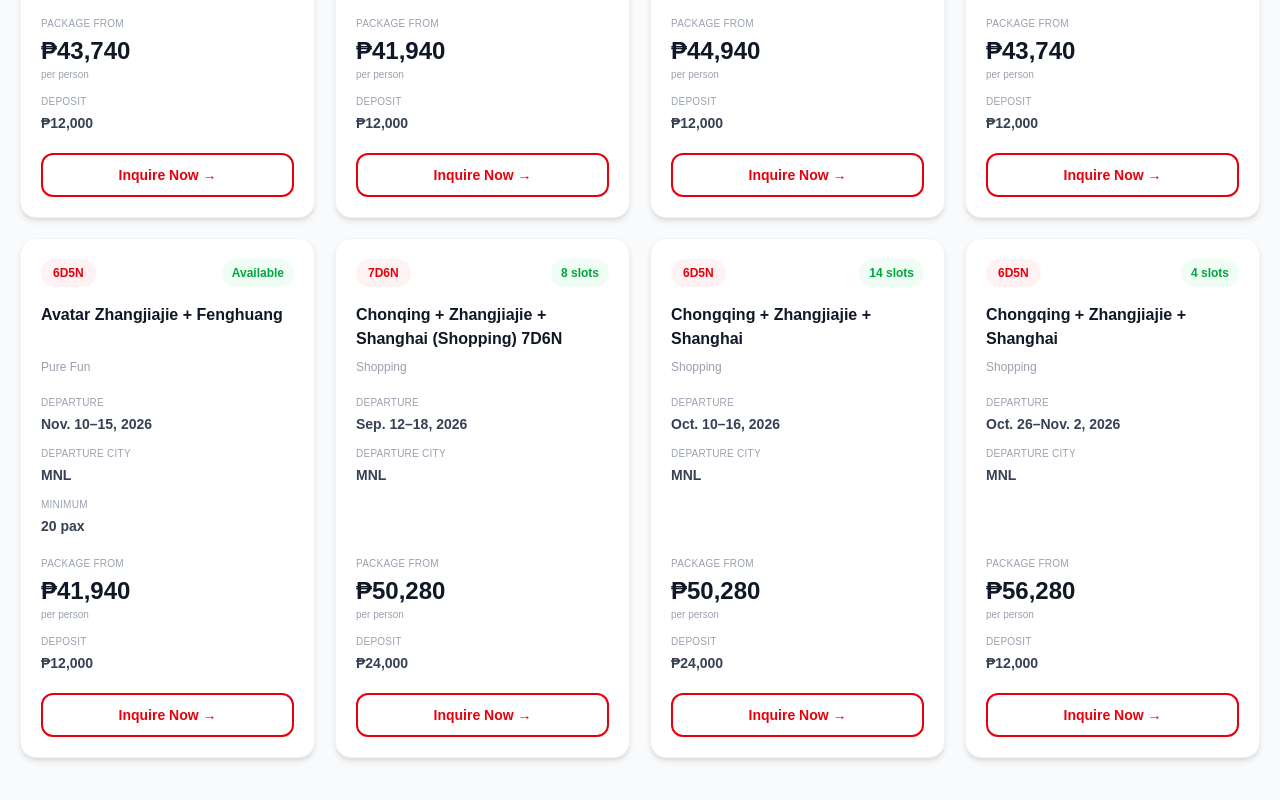
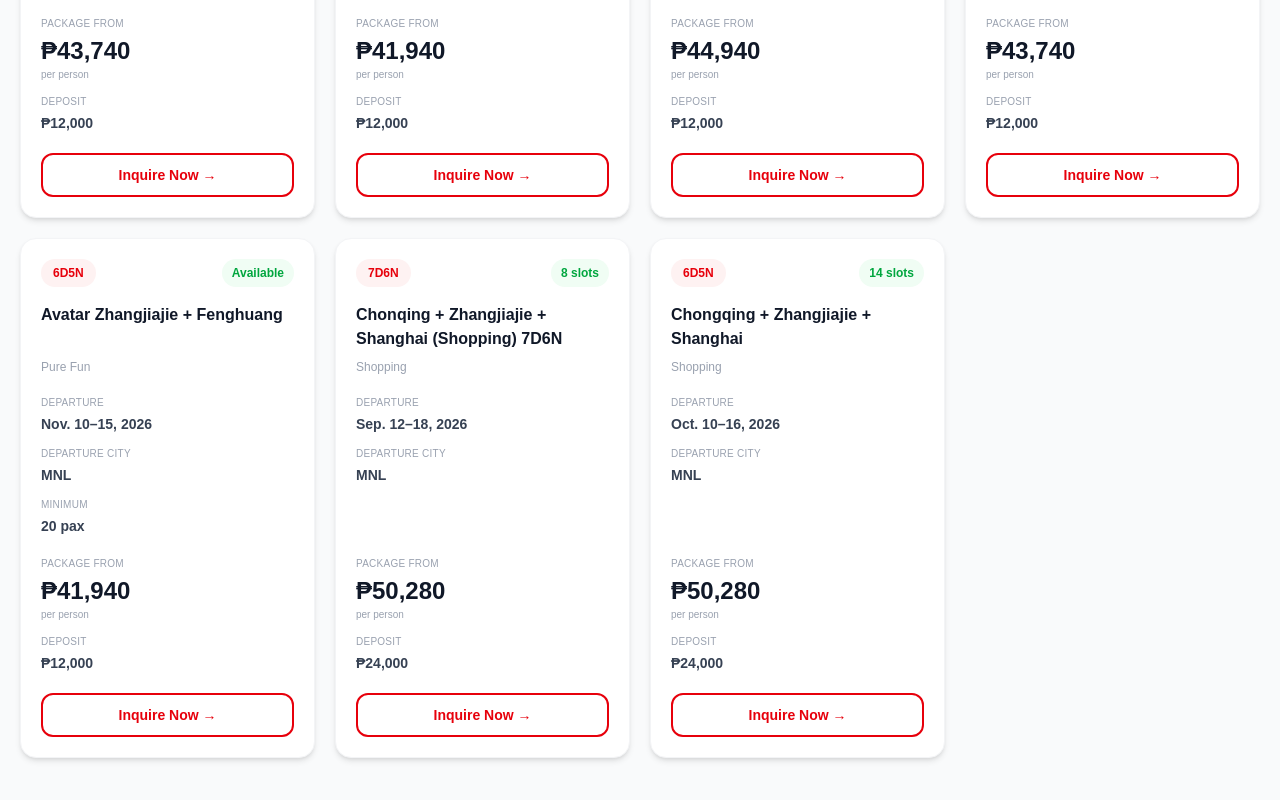
Before and after one commit to chingutravelandtours/chingu-website, a Next.js app: page /china-tours in a window 1280 px wide. Shown: the part 1547-2347 px from the top of the page. Built offline with nearby package versions, Linux system fonts and the light colour scheme.

Commit message:
Update page.tsx

```diff
--- a/app/china-tours/page.tsx
+++ b/app/china-tours/page.tsx
@@ -182,17 +182,6 @@ const packages: Package[] = [
     price: 838 * USD_TO_PHP,
     slots: 14,
     deposit: 400 * USD_TO_PHP,
-  },
-
-  {
-    title: "Chongqing + Zhangjiajie + Shanghai",
-    subtitle: "Shopping",
-    duration: "6D5N",
-    dates: "Oct. 26–Nov. 2, 2026",
-    city: "MNL",
-    price: 938 * USD_TO_PHP,
-    slots: 4,
-    deposit: 200 * USD_TO_PHP,
   },
 ];
 
```
